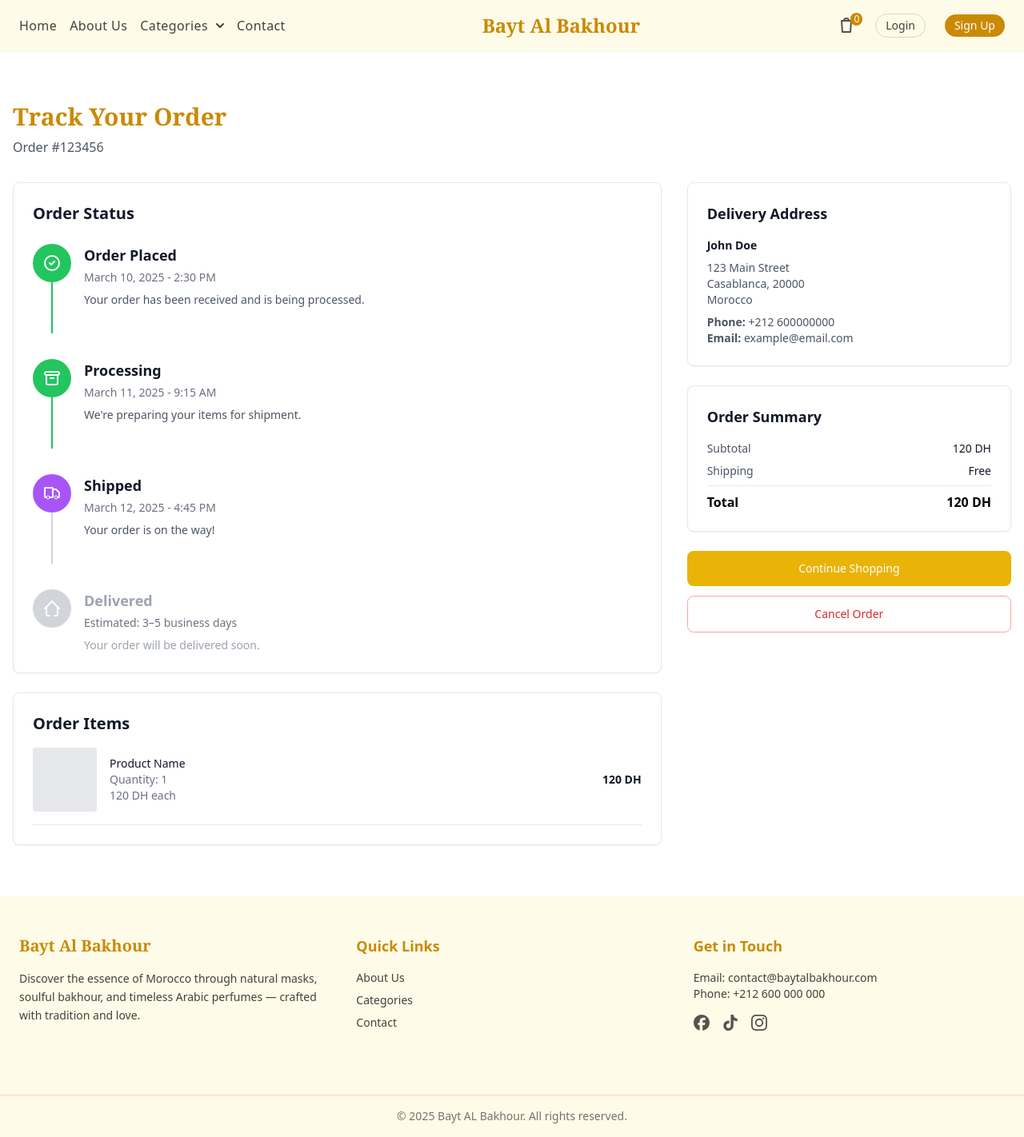
After one commit to YassmineElhamim/ecommerce_website_with_django, a Django app: page /cart/order_tracking/ in a window 1280 px wide. The commit adds this page. Shown: the whole page at 80% size. Run offline with Django 5.2, Linux system fonts and the light colour scheme; data that the repository does not hold is empty; some libraries are stand-ins or nearby versions.

Commit message:
feat: Implement order tracking page and update related URLs and views

```diff
--- a/ecommerce/cart/templates/cart_summary.html
+++ b/ecommerce/cart/templates/cart_summary.html
@@ -64,14 +64,14 @@
                         {{ product.name }}
                       </a>
                       <div class="flex items-center gap-4">
-                        <button type="button"
+                        <a      href="{% url 'favs'%}"
                                 class="favorite-btn inline-flex items-center text-sm font-medium text-gray-500 hover:text-yellow-600 hover:underline"
                                 data-product-id="{{ product.id }}">
                           <svg class="mr-1 h-4 w-4" fill="none" stroke="currentColor" viewBox="0 0 24 24">
                             <path stroke-linecap="round" stroke-linejoin="round" stroke-width="2" d="M4.318 6.318a4.5 4.5 0 000 6.364L12 20.364l7.682-7.682a4.5 4.5 0 00-6.364-6.364L12 7.636l-1.318-1.318a4.5 4.5 0 00-6.364 0z" />
                           </svg>
                           Add to Favorites
-                        </button>
+                        </a>
 
                         <button type="button"
                                 class="remove-btn inline-flex items-center text-sm font-medium text-red-600 hover:underline"
--- a/ecommerce/cart/templates/order_confirmation.html
+++ b/ecommerce/cart/templates/order_confirmation.html
@@ -157,7 +157,8 @@
 
       <!-- Action Buttons -->
       <div class="flex flex-col sm:flex-row gap-4">
-        <a href="{% url 'order_tracking' order.order_number %}"
+        <!-- <a href="{% url 'order_tracking' order.order_number %}"  -->
+        <a href="{% url 'order_tracking'%}"
            class="flex-1 flex items-center justify-center rounded-lg bg-yellow-500 px-5 py-3 text-sm font-medium text-white hover:bg-yellow-600 focus:outline-none focus:ring-4 focus:ring-yellow-300">
           <svg class="mr-2 h-5 w-5" fill="none" stroke="currentColor" viewBox="0 0 24 24">
             <path stroke-linecap="round" stroke-linejoin="round" stroke-width="2" d="M9 5H7a2 2 0 00-2 2v12a2 2 0 002 2h10a2 2 0 002-2V7a2 2 0 00-2-2h-2M9 5a2 2 0 002 2h2a2 2 0 002-2M9 5a2 2 0 012-2h2a2 2 0 012 2m-3 7h3m-3 4h3m-6-4h.01M9 16h.01" />
--- /dev/null
+++ b/ecommerce/cart/templates/order_tracking.html
@@ -0,0 +1,181 @@
+{% extends 'base.html' %}
+{% load static %}
+
+{% block content %}
+<section class="bg-white py-8 antialiased md:py-16">
+  <div class="mx-auto max-w-screen-xl px-4 2xl:px-0">
+
+    <!-- Page Header -->
+    <div class="mb-8">
+      <h2 class="text-2xl font-serif font-bold text-yellow-600 sm:text-3xl">
+        Track Your Order
+      </h2>
+      <p class="mt-2 text-gray-600">Order #123456</p>
+    </div>
+
+    <div class="lg:flex lg:gap-8">
+
+      <!-- Left Column -->
+      <div class="lg:w-2/3">
+
+        <!-- Order Status -->
+        <div class="rounded-lg border border-gray-200 bg-white p-6 shadow-sm mb-6">
+          <h3 class="text-xl font-semibold text-gray-900 mb-6">Order Status</h3>
+
+          <div class="space-y-8">
+
+            <!-- Order Placed -->
+            <div class="flex gap-4">
+              <div class="flex flex-col items-center">
+                <div class="rounded-full bg-green-500 p-3">
+                  <svg class="w-6 h-6 text-white" fill="none" stroke="currentColor" viewBox="0 0 24 24">
+                    <path stroke-linecap="round" stroke-linejoin="round" stroke-width="2"
+                      d="M9 12l2 2 4-4m6 2a9 9 0 11-18 0 9 9 0 0118 0z" />
+                  </svg>
+                </div>
+                <div class="w-0.5 h-16 bg-green-500"></div>
+              </div>
+              <div class="flex-1 pb-8">
+                <h4 class="text-lg font-semibold text-gray-900">Order Placed</h4>
+                <p class="text-sm text-gray-500 mt-1">March 10, 2025 - 2:30 PM</p>
+                <p class="text-sm text-gray-600 mt-2">
+                  Your order has been received and is being processed.
+                </p>
+              </div>
+            </div>
+
+            <!-- Processing -->
+            <div class="flex gap-4">
+              <div class="flex flex-col items-center">
+                <div class="rounded-full bg-green-500 p-3">
+                  <svg class="w-6 h-6 text-white" fill="none" stroke="currentColor" viewBox="0 0 24 24">
+                    <path stroke-linecap="round" stroke-linejoin="round" stroke-width="2"
+                      d="M5 8h14M5 8a2 2 0 110-4h14a2 2 0 110 4M5 8v10a2 2 0 002 2h10a2 2 0 002-2V8m-9 4h4" />
+                  </svg>
+                </div>
+                <div class="w-0.5 h-16 bg-green-500"></div>
+              </div>
+              <div class="flex-1 pb-8">
+                <h4 class="text-lg font-semibold text-gray-900">Processing</h4>
+                <p class="text-sm text-gray-500 mt-1">March 11, 2025 - 9:15 AM</p>
+                <p class="text-sm text-gray-600 mt-2">
+                  We're preparing your items for shipment.
+                </p>
+              </div>
+            </div>
+
+            <!-- Shipped -->
+            <div class="flex gap-4">
+              <div class="flex flex-col items-center">
+                <div class="rounded-full bg-purple-500 p-3">
+                  <svg class="w-6 h-6 text-white" fill="none" stroke="currentColor" viewBox="0 0 24 24">
+                    <path d="M9 17a2 2 0 11-4 0 2 2 0 014 0zM19 17a2 2 0 11-4 0 2 2 0 014 0z" />
+                    <path stroke-linecap="round" stroke-linejoin="round" stroke-width="2"
+                      d="M13 16V6a1 1 0 00-1-1H4a1 1 0 00-1 1v10a1 1 0 001 1h1m8-1a1 1 0 01-1 1H9m4-1V8a1 1 0 011-1h2.586a1 1 0 01.707.293l3.414 3.414a1 1 0 01.293.707V16a1 1 0 01-1 1h-1" />
+                  </svg>
+                </div>
+                <div class="w-0.5 h-16 bg-gray-300"></div>
+              </div>
+              <div class="flex-1 pb-8">
+                <h4 class="text-lg font-semibold text-gray-900">Shipped</h4>
+                <p class="text-sm text-gray-500 mt-1">March 12, 2025 - 4:45 PM</p>
+                <p class="text-sm text-gray-600 mt-2">
+                  Your order is on the way!
+                </p>
+              </div>
+            </div>
+
+            <!-- Delivered -->
+            <div class="flex gap-4">
+              <div class="flex flex-col items-center">
+                <div class="rounded-full bg-gray-300 p-3">
+                  <svg class="w-6 h-6 text-white" fill="none" stroke="currentColor" viewBox="0 0 24 24">
+                    <path stroke-linecap="round" stroke-linejoin="round" stroke-width="2"
+                      d="M3 12l2-2m0 0l7-7 7 7M5 10v10a1 1 0 001 1h3m10-11l2 2m-2-2v10a1 1 0 01-1 1h-3" />
+                  </svg>
+                </div>
+              </div>
+              <div class="flex-1">
+                <h4 class="text-lg font-semibold text-gray-400">Delivered</h4>
+                <p class="text-sm text-gray-500 mt-1">Estimated: 3–5 business days</p>
+                <p class="text-sm text-gray-400 mt-2">
+                  Your order will be delivered soon.
+                </p>
+              </div>
+            </div>
+
+          </div>
+        </div>
+
+        <!-- Order Items -->
+        <div class="rounded-lg border border-gray-200 bg-white p-6 shadow-sm">
+          <h3 class="text-xl font-semibold text-gray-900 mb-4">Order Items</h3>
+
+          <div class="space-y-4">
+            <div class="flex items-center gap-4 pb-4 border-b border-gray-200">
+              <div class="h-20 w-20 rounded bg-gray-200"></div>
+              <div class="flex-1">
+                <p class="text-sm font-medium text-gray-900">Product Name</p>
+                <p class="text-sm text-gray-500">Quantity: 1</p>
+                <p class="text-sm text-gray-500">120 DH each</p>
+              </div>
+              <p class="text-sm font-semibold text-gray-900">120 DH</p>
+            </div>
+          </div>
+        </div>
+
+      </div>
+
+      <!-- Right Column -->
+      <div class="mt-6 lg:mt-0 lg:w-1/3">
+
+        <!-- Delivery Address -->
+        <div class="rounded-lg border border-gray-200 bg-white p-6 shadow-sm mb-6">
+          <h3 class="text-lg font-semibold text-gray-900 mb-4">Delivery Address</h3>
+          <address class="text-sm text-gray-600 not-italic">
+            <p class="font-semibold text-gray-900">John Doe</p>
+            <p class="mt-2">123 Main Street</p>
+            <p>Casablanca, 20000</p>
+            <p>Morocco</p>
+            <p class="mt-2"><strong>Phone:</strong> +212 600000000</p>
+            <p><strong>Email:</strong> example@email.com</p>
+          </address>
+        </div>
+
+        <!-- Order Summary -->
+        <div class="rounded-lg border border-gray-200 bg-white p-6 shadow-sm mb-6">
+          <h3 class="text-lg font-semibold text-gray-900 mb-4">Order Summary</h3>
+
+          <div class="space-y-2 text-sm">
+            <div class="flex justify-between">
+              <span class="text-gray-600">Subtotal</span>
+              <span class="font-medium text-gray-900">120 DH</span>
+            </div>
+            <div class="flex justify-between">
+              <span class="text-gray-600">Shipping</span>
+              <span class="font-medium text-gray-900">Free</span>
+            </div>
+            <div class="flex justify-between border-t pt-2 text-base font-semibold">
+              <span>Total</span>
+              <span>120 DH</span>
+            </div>
+          </div>
+        </div>
+
+        <!-- Actions -->
+        <div class="space-y-3">
+          <button class="w-full rounded-lg bg-yellow-500 px-5 py-3 text-sm font-medium text-white hover:bg-yellow-600">
+            Continue Shopping
+          </button>
+          <button class="w-full rounded-lg border border-red-300 bg-white px-5 py-3 text-sm font-medium text-red-600 hover:bg-red-50">
+            Cancel Order
+          </button>
+        </div>
+
+      </div>
+
+    </div>
+  </div>
+</section>
+
+{% endblock %}
--- a/ecommerce/cart/urls.py
+++ b/ecommerce/cart/urls.py
@@ -11,4 +11,5 @@
     path('order/confirmation/<str:order_number>/', views.order_confirmation, name='order_confirmation'),
     path('order/track/<str:order_number>/', views.order_tracking, name='order_tracking'),
     path('orders/', views.my_orders, name='my_orders'),
+    path('order_tracking/', views.order_tracking, name='order_tracking'),
 ]
--- a/ecommerce/cart/views.py
+++ b/ecommerce/cart/views.py
@@ -673,3 +673,7 @@
     }
 
     return render(request, 'my_orders.html', context)
+
+
+def order_tracking(request):
+    return render(request,'order_tracking.html',{})
--- a/ecommerce/store/templates/product_details.html
+++ b/ecommerce/store/templates/product_details.html
@@ -24,7 +24,7 @@
 
           <div class="mt-6 sm:gap-4 sm:items-center sm:flex sm:mt-8">
             <a
-              href="#"
+              href="{% url 'favs'%}"
               title=""
               class="flex items-center justify-center py-2.5 px-5 text-sm font-medium text-yellow-500 focus:outline-none bg-white rounded-lg border border-yellow-500 hover:bg-yellow-500 hover:text-white focus:z-10 focus:ring-4 focus:ring-yellow-50 "
               role="button"
--- a/requirements.txt
+++ /dev/null
@@ -1,3 +0,0 @@
-Django>=5.2,<6.0
-Pillow
-django-compressor
```
